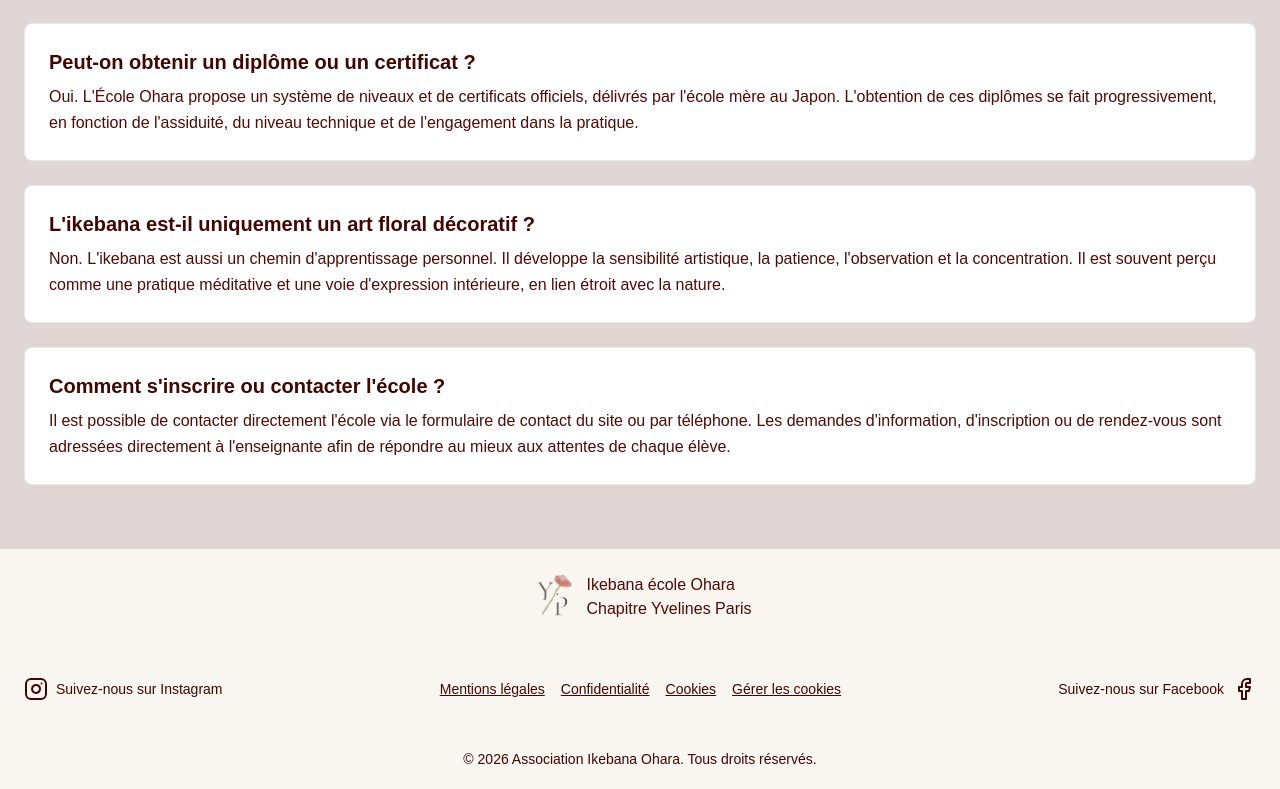
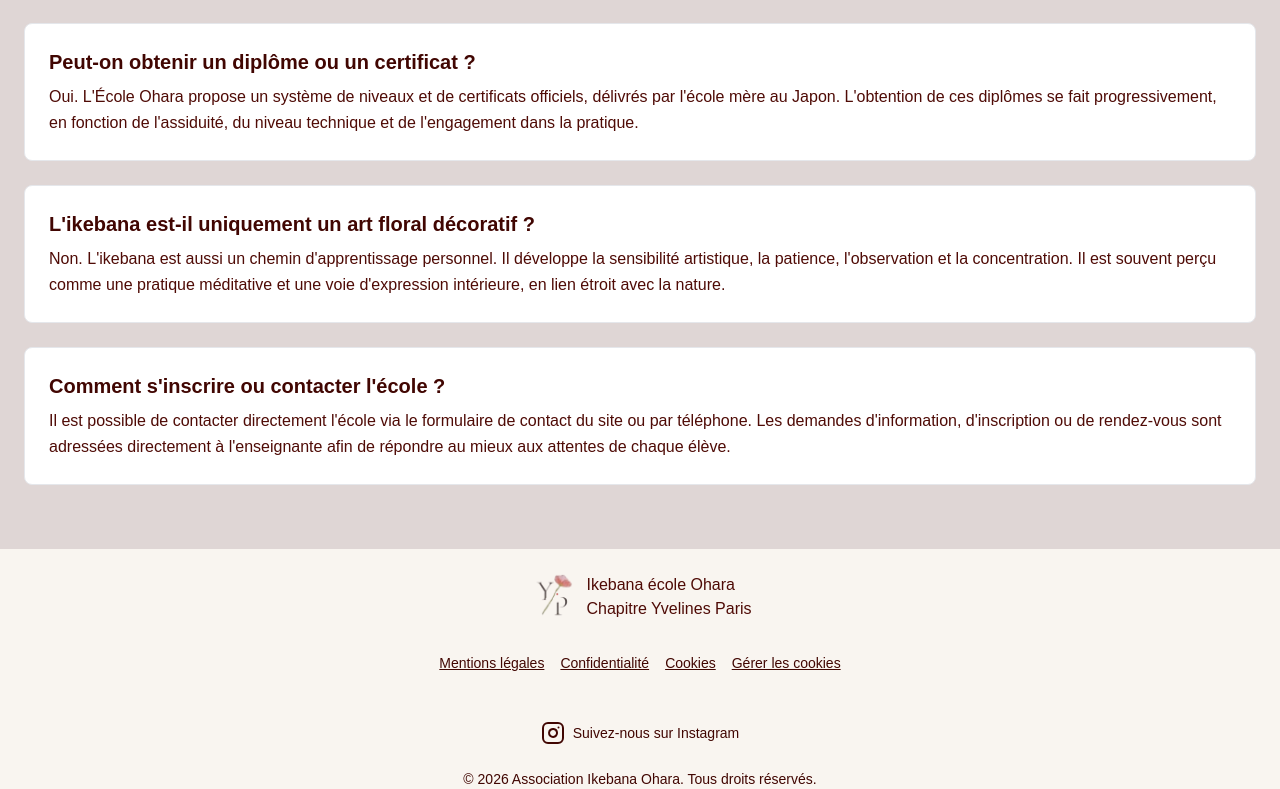
Before and after one commit to stephanemalho/ikebana, a Next.js app: page / in a window 1280 px wide. Shown: the part 9817-10606 px from the top of the page. Built offline with nearby package versions, Linux system fonts and the light colour scheme; no server answers.

Commit message:
remove faczbook

```diff
--- a/app/components/footer/Footer.tsx
+++ b/app/components/footer/Footer.tsx
@@ -7,21 +7,11 @@ import HeaderTitle from '../header/headerTitle/HeaderTitle'
 const Footer = () => {
     return (
         <section className="flex flex-col justify-between w-full md:h-[220px]">
-                <div className="flex justify-center pt-4">
-                    <HeaderTitle />
-                </div>
+            <div className="flex justify-center pt-4">
+                <HeaderTitle />
+            </div>
             <Container>
-                <div className="flex flex-col items-center w-full justify-center md:flex-row gap-12 md:justify-between p-6">
-                    <a
-                        href="https://www.instagram.com/ikebanaparis/"
-                        target="_blank"
-                        rel="noopener noreferrer"
-                        aria-label="Instagram Ikebana Paris"
-                        className="inline-flex items-center gap-2 text-[--secondary-color] hover:opacity-80 transition-opacity"
-                    >
-                        <Instagram className="h-6 w-6" aria-hidden="true" />
-                        <span className="text-sm font-medium">Suivez-nous sur Instagram</span>
-                    </a>
+                <div className="flex flex-col items-center w-full justify-center gap-12 md:justify-between p-6">
                     <div className="flex flex-col md:flex-row m-auto items-center gap-4 px-4">
                         <Link className="text-sm text-[--secondary-color] underline hover:text-black" href="/mentions-legales">
                             Mentions légales
@@ -35,17 +25,16 @@ const Footer = () => {
                         <CookiePreferencesButton />
                     </div>
                     <a
-                        href="https://www.facebook.com/ikuko.katoenfroy/"
+                        href="https://www.instagram.com/ikebanaparis/"
                         target="_blank"
                         rel="noopener noreferrer"
                         aria-label="Instagram Ikebana Paris"
                         className="inline-flex items-center gap-2 text-[--secondary-color] hover:opacity-80 transition-opacity"
                     >
-                        <span className="text-sm font-medium">Suivez-nous sur Facebook</span>
-                        <Facebook className="h-6 w-6" aria-hidden="true" />
+                        <Instagram className="h-6 w-6" aria-hidden="true" />
+                        <span className="text-sm font-medium">Suivez-nous sur Instagram</span>
                     </a>
                 </div>
-
             </Container>
             <p className="text-center text-sm text-[--secondary-color]">
                 © {new Date().getFullYear()} Association Ikebana Ohara.
```
